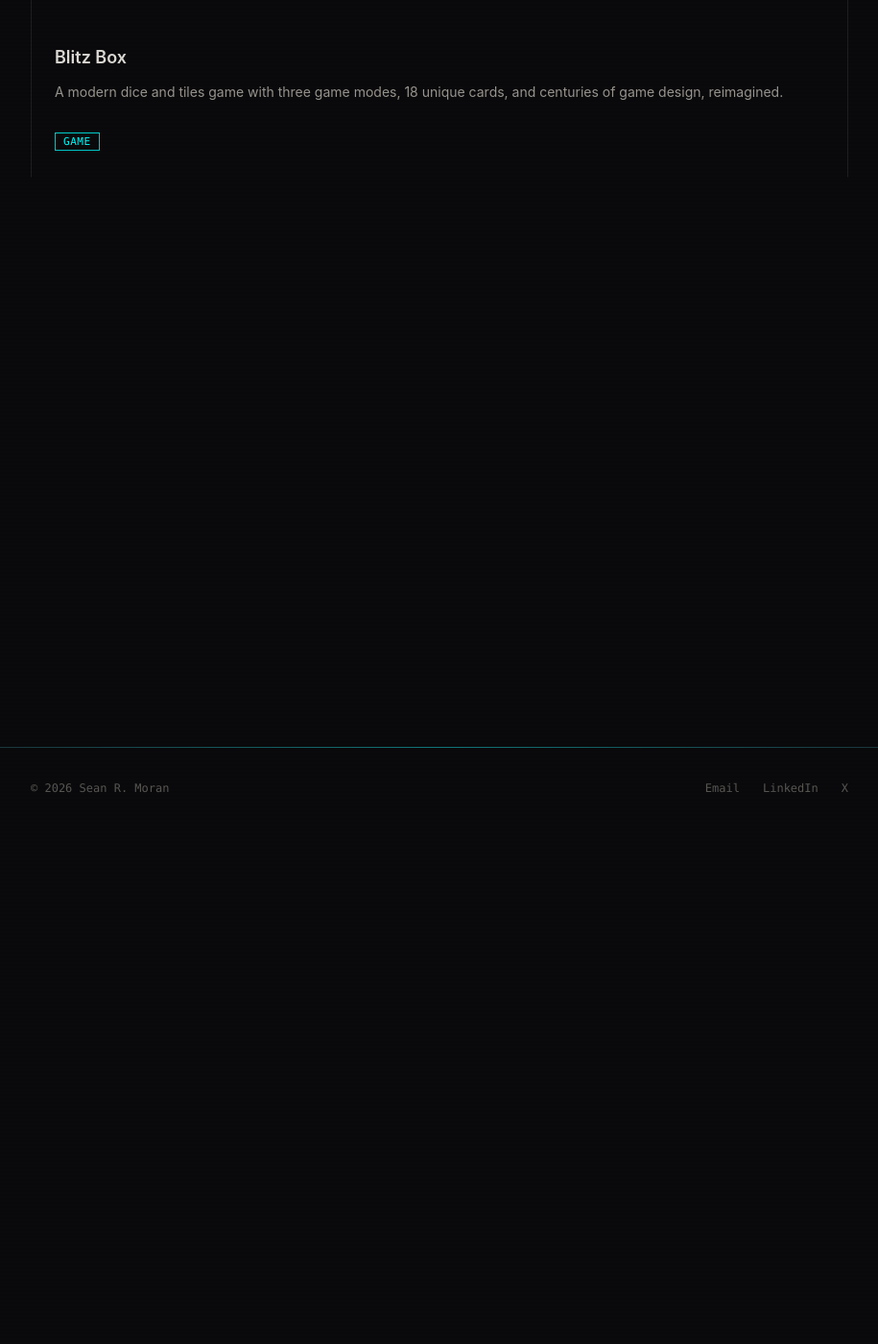
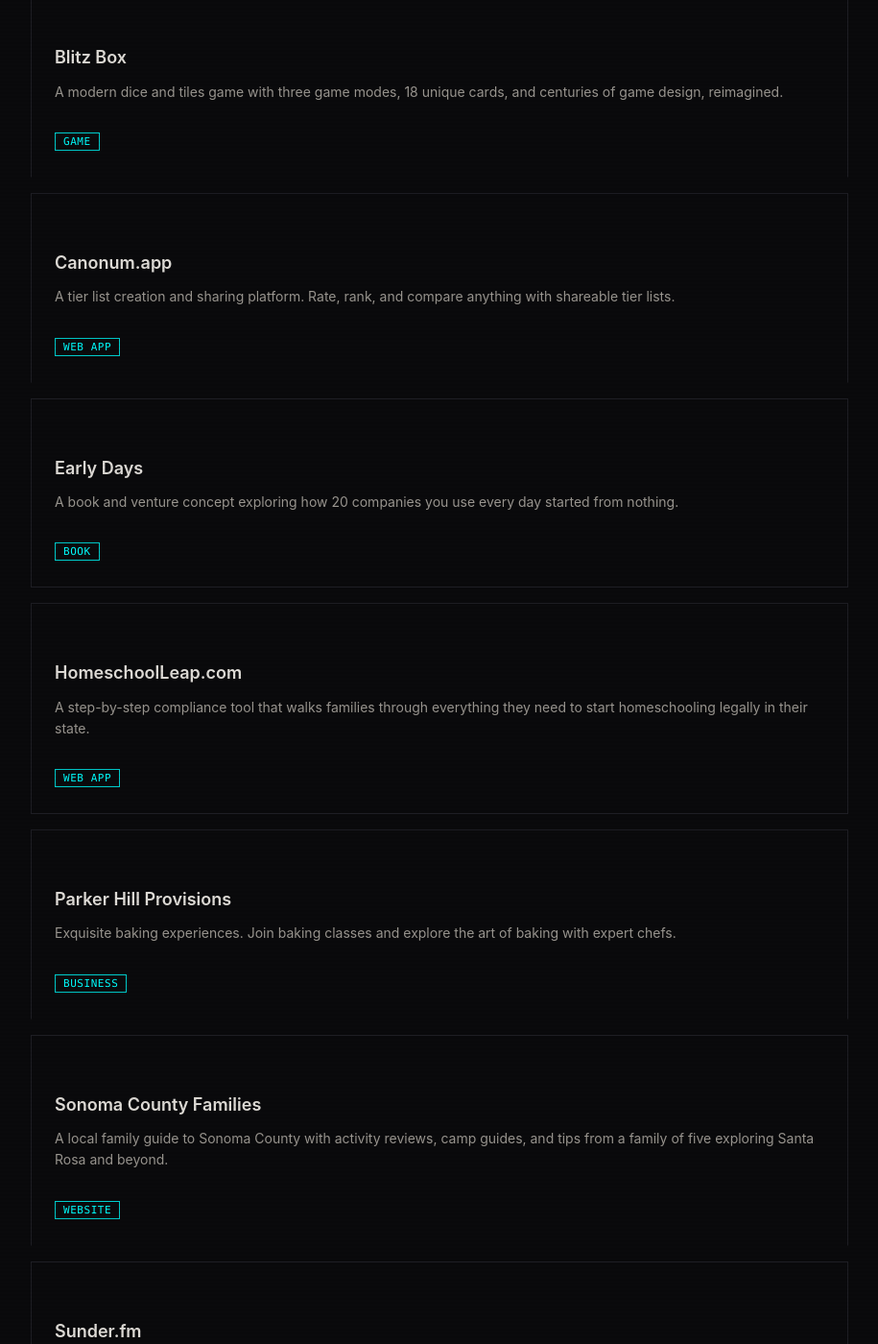
Before and after one commit to seanrmoran/seanrmoran.github.io, a Jekyll site: the page built from projects.md, in a window 1280 px wide and 1400 px high, scrolled down 270 px. Shown: the whole window at 96% size, without its empty margins (182-1097 px from the left). Built offline with Jekyll 4.4.1, drawn with Linux system fonts in a browser that asks for light colours; some of the changed text lies outside the part shown.

Commit message:
Add six projects to the projects page
Add Canonum.app, Early Days, HomeschoolLeap.com, Parker Hill Provisions,
Sonoma County Families, and Sunder.fm. Projects listed alphabetically.
Update Blitz Box link to App Store.

Co-Authored-By: Claude Opus 4.6 <noreply@anthropic.com>

```diff
--- a/projects.md
+++ b/projects.md
@@ -4,11 +4,53 @@ title: Projects
 ---
 
 <div class="project-list">
-  <a href="{{ '/blitz-box' | relative_url }}" class="project-item">
+  <a href="https://apps.apple.com/us/app/blitz-box/id6759346152" class="project-item">
     <div class="project-item-inner">
       <h3>Blitz Box</h3>
       <p class="project-desc">A modern dice and tiles game with three game modes, 18 unique cards, and centuries of game design, reimagined.</p>
       <span class="project-tag">Game</span>
     </div>
   </a>
+  <a href="https://canonum.app" class="project-item">
+    <div class="project-item-inner">
+      <h3>Canonum.app</h3>
+      <p class="project-desc">A tier list creation and sharing platform. Rate, rank, and compare anything with shareable tier lists.</p>
+      <span class="project-tag">Web App</span>
+    </div>
+  </a>
+  <div class="project-item">
+    <div class="project-item-inner">
+      <h3>Early Days</h3>
+      <p class="project-desc">A book and venture concept exploring how 20 companies you use every day started from nothing.</p>
+      <span class="project-tag">Book</span>
+    </div>
+  </div>
+  <div class="project-item">
+    <div class="project-item-inner">
+      <h3>HomeschoolLeap.com</h3>
+      <p class="project-desc">A step-by-step compliance tool that walks families through everything they need to start homeschooling legally in their state.</p>
+      <span class="project-tag">Web App</span>
+    </div>
+  </div>
+  <a href="https://parkerhillprovisions.com" class="project-item">
+    <div class="project-item-inner">
+      <h3>Parker Hill Provisions</h3>
+      <p class="project-desc">Exquisite baking experiences. Join baking classes and explore the art of baking with expert chefs.</p>
+      <span class="project-tag">Business</span>
+    </div>
+  </a>
+  <a href="https://sonomacountyfamilies.com" class="project-item">
+    <div class="project-item-inner">
+      <h3>Sonoma County Families</h3>
+      <p class="project-desc">A local family guide to Sonoma County with activity reviews, camp guides, and tips from a family of five exploring Santa Rosa and beyond.</p>
+      <span class="project-tag">Website</span>
+    </div>
+  </a>
+  <a href="https://sunder.fm" class="project-item">
+    <div class="project-item-inner">
+      <h3>Sunder.fm</h3>
+      <p class="project-desc">A gamified music discovery app that guides you through the history of music, one genre at a time.</p>
+      <span class="project-tag">iOS App</span>
+    </div>
+  </a>
 </div>
```
Also changed, not shown: 9 other files.
